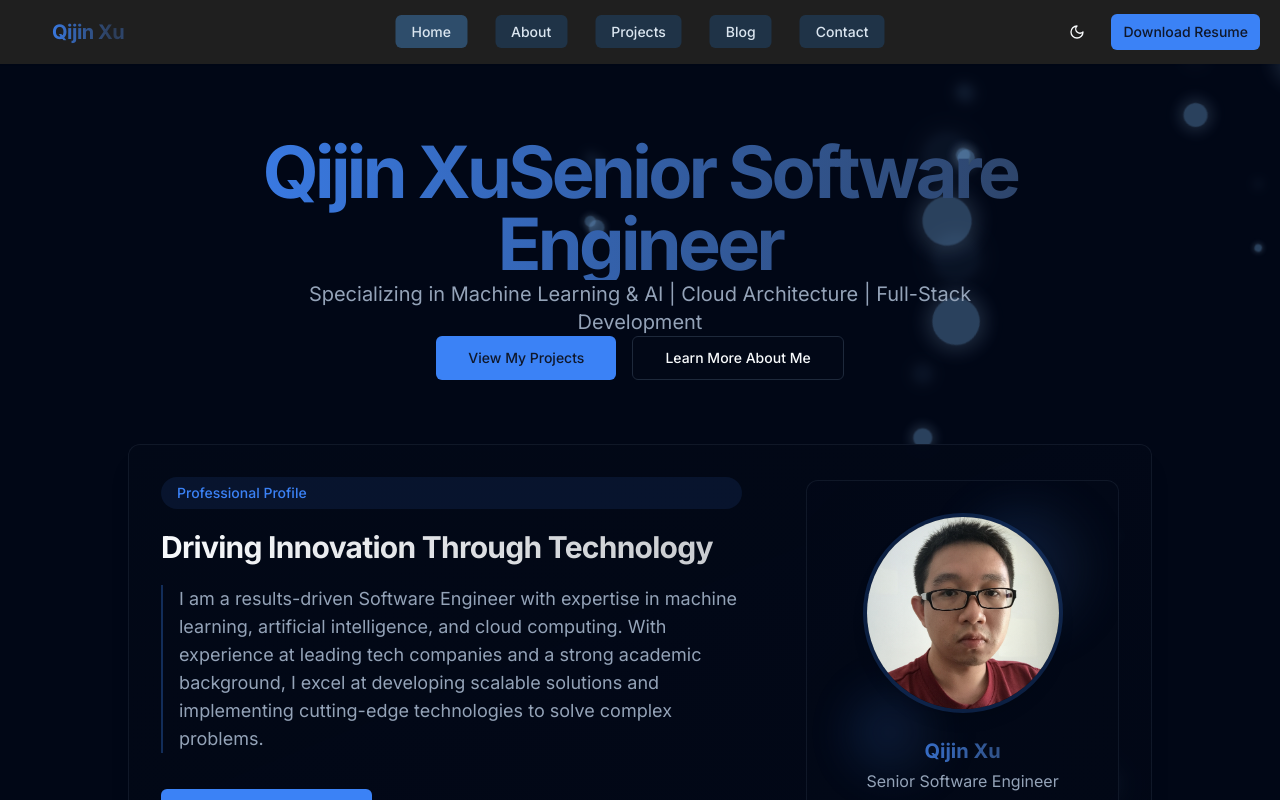
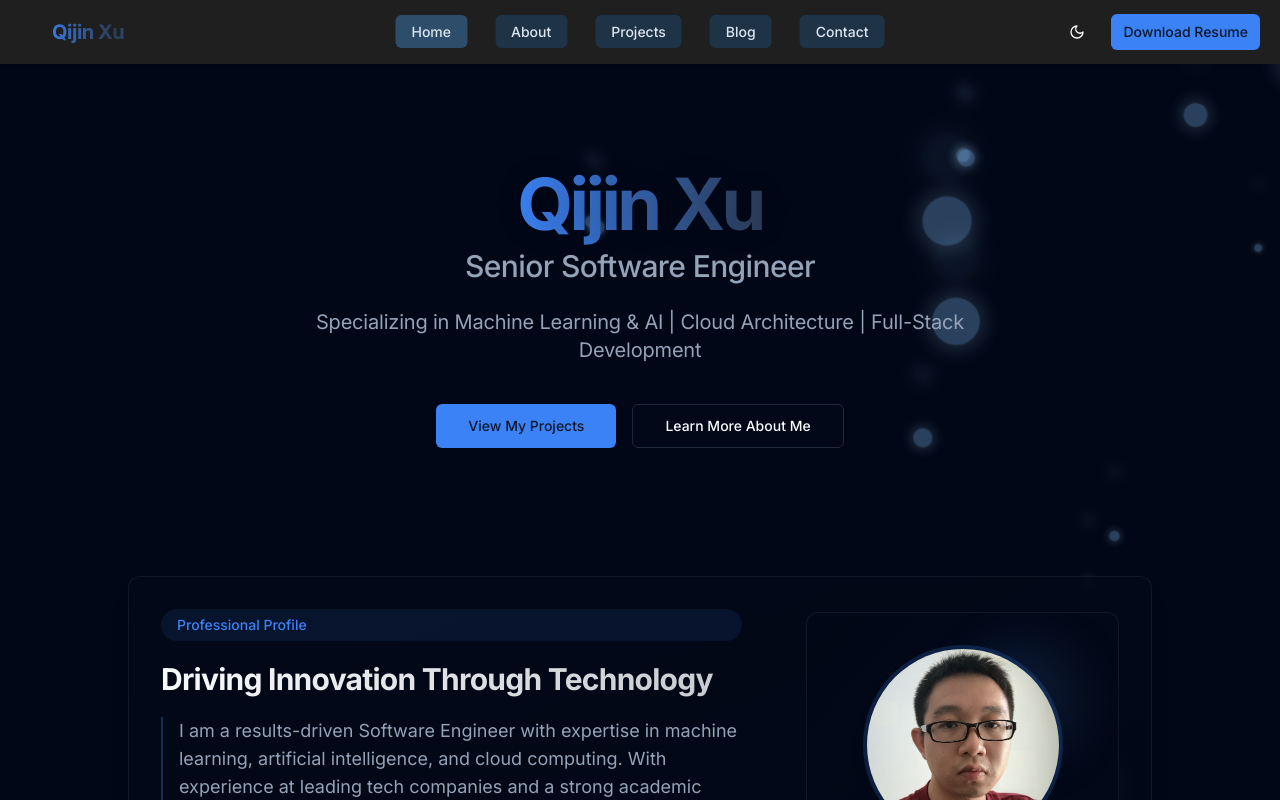
Before and after one commit to Freedom-Jack/my-website, a Next.js app: page / in a window 1280 px wide. Shown: the top 800 px of the page. Built offline with nearby package versions, Linux system fonts and the light colour scheme.

Commit message:
change the hero section style

```diff
--- a/src/components/sections/Hero/index.tsx
+++ b/src/components/sections/Hero/index.tsx
@@ -20,10 +20,9 @@ interface HeroProps {
 export function Hero({ content, onSecondaryClick }: HeroProps) {
   return (
     <section className={styles.heroSection}>
-      <div className={styles.backgroundPattern} />
       <div className={styles.heroContent}>
-        <h1 className={styles.heroTitle}>
-          {content.title}
+        <h1>
+          <span className={styles.heroTitle}>{content.title}</span>
           <span className={styles.heroSubtitle}>{content.subtitle}</span>
         </h1>
         <p className={styles.heroDescription}>{content.description}</p>
--- a/src/styles/pages/home.module.css
+++ b/src/styles/pages/home.module.css
@@ -3,19 +3,30 @@
 }
 
 .heroSection {
-  @apply mx-auto flex w-full max-w-[64rem] flex-col items-center justify-center gap-8 text-center;
+  @apply mx-auto flex w-full max-w-[64rem] flex-col items-center justify-center gap-10 text-center py-16;
+}
+
+.heroContent {
+  @apply flex flex-col gap-6;
 }
 
 .heroTitle {
   @apply bg-gradient-to-r from-primary to-secondary bg-clip-text font-heading text-4xl font-bold tracking-tighter text-transparent sm:text-5xl md:text-6xl lg:text-7xl;
+  text-shadow: 0 0 30px rgba(0, 0, 0, 0.1);
+}
+
+.heroSubtitle {
+  @apply block text-2xl md:text-3xl font-medium text-muted-foreground mt-2;
+  letter-spacing: -0.02em;
 }
 
 .heroDescription {
-  @apply mx-auto max-w-[42rem] text-muted-foreground sm:text-xl;
+  @apply mx-auto max-w-[42rem] text-muted-foreground sm:text-xl leading-relaxed;
+  letter-spacing: -0.01em;
 }
 
 .buttonGroup {
-  @apply flex flex-wrap items-center justify-center gap-4;
+  @apply flex flex-wrap items-center justify-center gap-4 mt-4;
 }
 
 .aboutSection {
```
